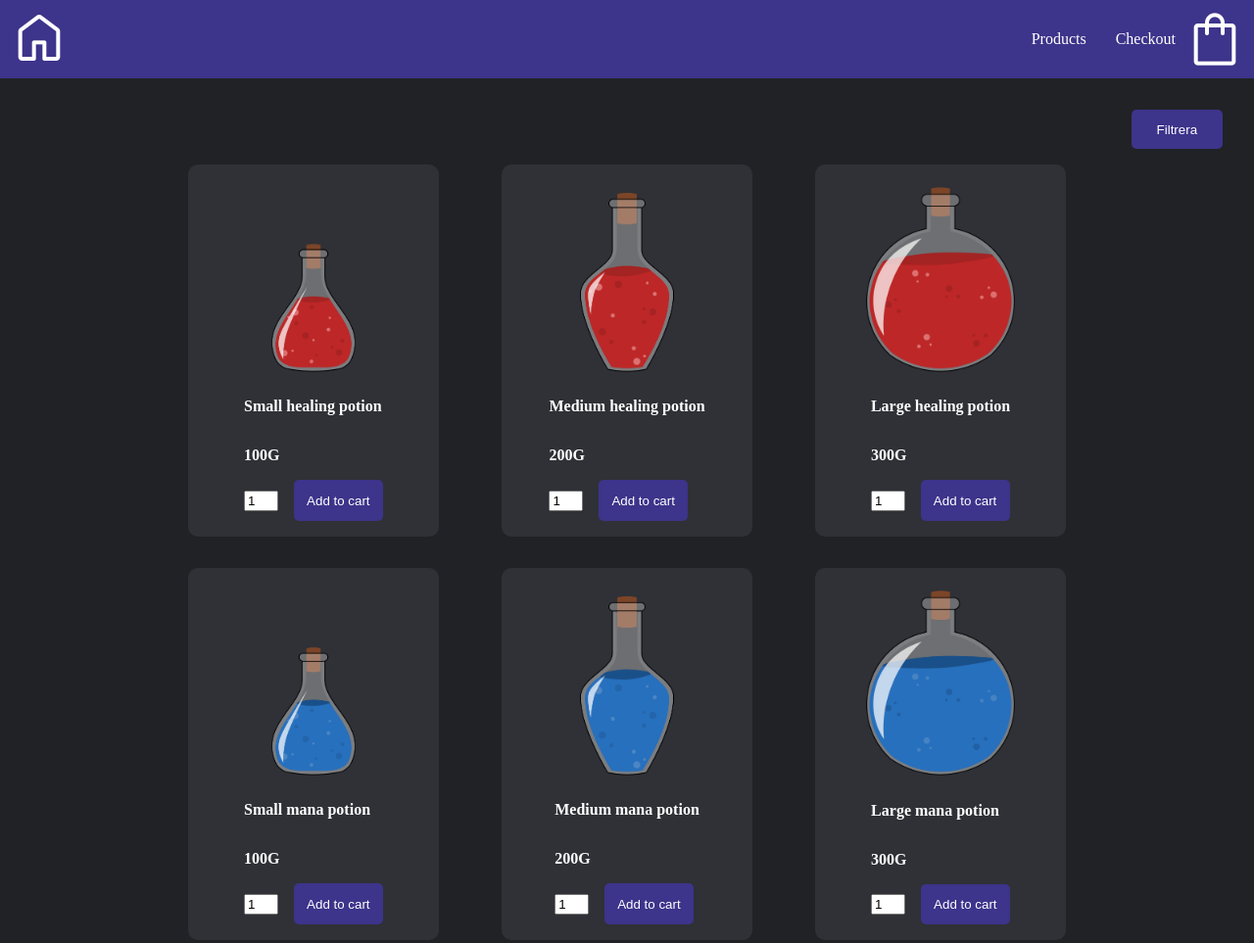
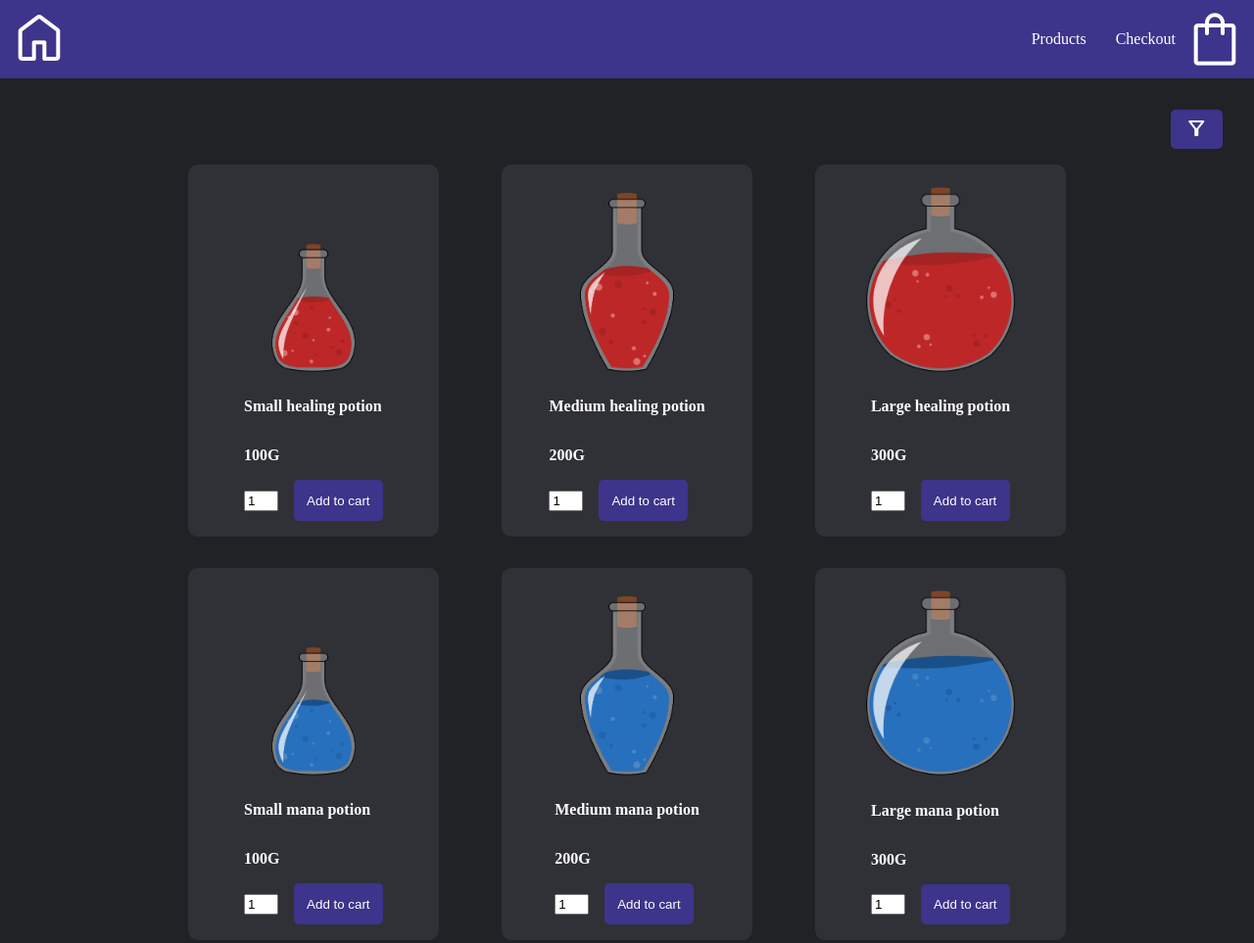
Before and after one commit to MarcusRei/grupp-8-potion-shop, a website built with Parcel: page src/html/products.html in a window 1280 px wide. Shown: the top 963 px of the page at 98% size. Built offline with nearby package versions, Linux system fonts and the light colour scheme.

Commit message:
tweaked filter button

```diff
--- a/src/html/products.html
+++ b/src/html/products.html
@@ -64,7 +64,9 @@
       <article id="user-cart__container" class="user-cart__invisible"></article>
     </header>
     <div class="filter-bar">
-      <button id="filter-btn">Filtrera</button>
+      <button id="filter-btn">
+        <span class="material-symbols-rounded"> filter_alt </span>
+      </button>
       <article id="filter-menu" class="filter-menu__invisible"></article>
     </div>
 
--- a/src/scss/_filter.scss
+++ b/src/scss/_filter.scss
@@ -34,11 +34,15 @@
 
   #filter-btn {
     color: col.$color-text-light;
-    width: 7em;
+    width: 4em;
     background-color: col.$color-accent-purple;
     border: none;
     height: 3em;
     border-radius: 5px;
+  }
+
+  #filter-btn:hover {
+    background-color: col.$color-grey-very-light;
   }
 
   .menu-btn {
```
